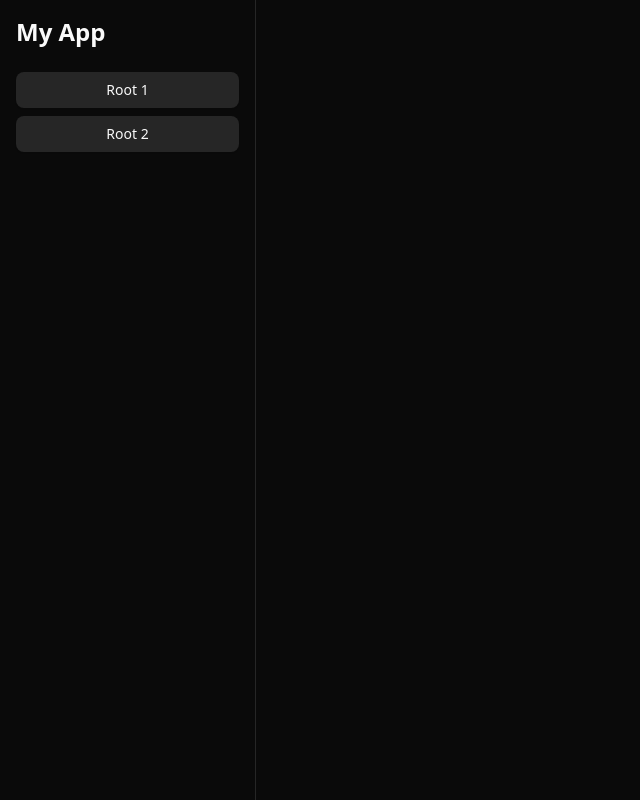
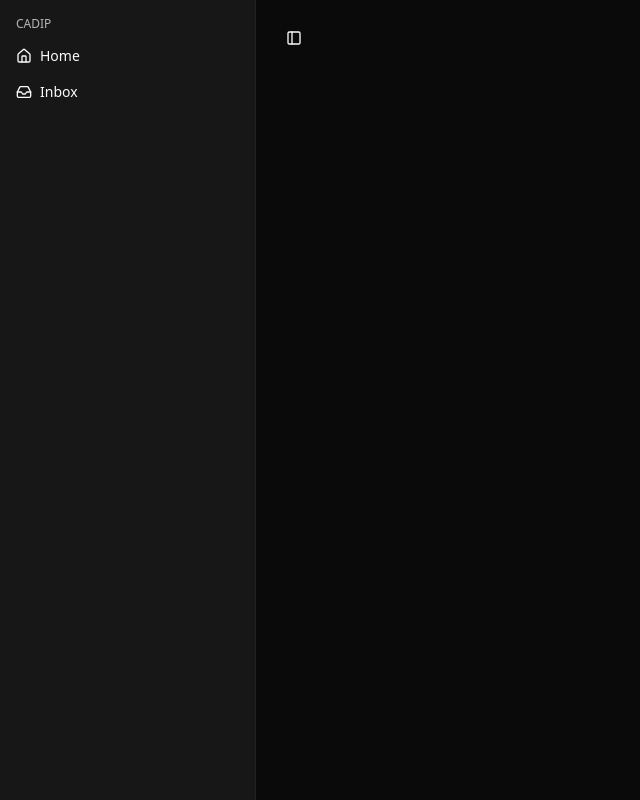
Before and after one commit to NikosZoros3533/CADIP, a React (Vite) app: page / in a window 1280 px wide. Shown: the whole page, without its empty margins (0-640 px from the left). Built offline with nearby package versions, Linux system fonts and the light colour scheme.

Commit message:
feat: replace Sidebar component with AppSidebar for improved layout and functionality

```diff
--- a/src/components/Sidebar.jsx
+++ /dev/null
@@ -1,18 +0,0 @@
-import { Link } from "react-router-dom";
-import { Button } from "@/components/ui/button";
-
-export default function Sidebar() {
-  return (
-    <div className="h-screen w-64 flex flex-col p-4 border-r border-accent ">
-      <h1 className="text-2xl font-bold mb-6">My App</h1>
-      <nav className="flex flex-col gap-2">
-        <Button variant="secondary" asChild>
-          <Link to="/root1">Root 1</Link>
-        </Button>
-        <Button variant="secondary" asChild>
-          <Link to="/root2">Root 2</Link>
-        </Button>
-      </nav>
-    </div>
-  );
-}
--- /dev/null
+++ b/src/components/app-sidebar.jsx
@@ -0,0 +1,69 @@
+// import { Link } from "react-router-dom";
+// import { Button } from "@/components/ui/button";
+import { Calendar, Home, Inbox, Search, Settings } from "lucide-react"
+
+import {
+  Sidebar,
+  SidebarContent,
+  SidebarGroup,
+  SidebarGroupContent,
+  SidebarGroupLabel,
+  SidebarMenu,
+  SidebarMenuButton,
+  SidebarMenuItem,
+} from "./ui/sidebar";
+
+const items = [
+  {
+    title: "Home",
+    url: "/root1",
+    icon: Home,
+  },
+  {
+    title: "Inbox",
+    url: "/root2",
+    icon: Inbox,
+  },
+
+];
+export default function AppSidebar() {
+  return (
+    <Sidebar>
+      <SidebarContent>
+        <SidebarGroup>
+          <SidebarGroupLabel>CADIP</SidebarGroupLabel>
+          <SidebarGroupContent>
+            <SidebarMenu>
+              {items.map((item) => (
+                <SidebarMenuItem key={item.title}>
+                  <SidebarMenuButton asChild>
+                    <a href={item.url}>
+                      <item.icon />
+                      <span>{item.title}</span>
+                    </a>
+                  </SidebarMenuButton>
+                </SidebarMenuItem>
+              ))}
+            </SidebarMenu>
+          </SidebarGroupContent>
+        </SidebarGroup>
+      </SidebarContent>
+    </Sidebar>
+  );
+}
+
+// export default function AppSidebar() {
+//   return (
+//     <div className="h-screen w-64 flex flex-col p-4 border-r border-accent ">
+//       <h1 className="text-2xl font-bold mb-6">My App</h1>
+//       <nav className="flex flex-col gap-2">
+//         <Button variant="secondary" asChild>
+//           <Link to="/root1">Root 1</Link>
+//         </Button>
+//         <Button variant="secondary" asChild>
+//           <Link to="/root2">Root 2</Link>
+//         </Button>
+//       </nav>
+//     </div>
+//   );
+// }
--- a/src/layouts/MainLayout.jsx
+++ b/src/layouts/MainLayout.jsx
@@ -1,13 +1,18 @@
-import Sidebar from "@/components/Sidebar";
+import AppSidebar from "@/components/app-sidebar";
+import Sidebar from "@/components/app-sidebar";
+import { SidebarProvider, SidebarTrigger } from "@/components/ui/sidebar";
 import { Outlet } from "react-router-dom";
 
 export default function MainLayout() {
   return (
+    <SidebarProvider>
+      <AppSidebar/>
     <div className="flex">
-      <Sidebar />
       <main className="flex-1 p-6 ">
+        <SidebarTrigger />
         <Outlet /> {/* This renders the current page */}
       </main>
     </div>
+    </SidebarProvider>
   );
 }
```
